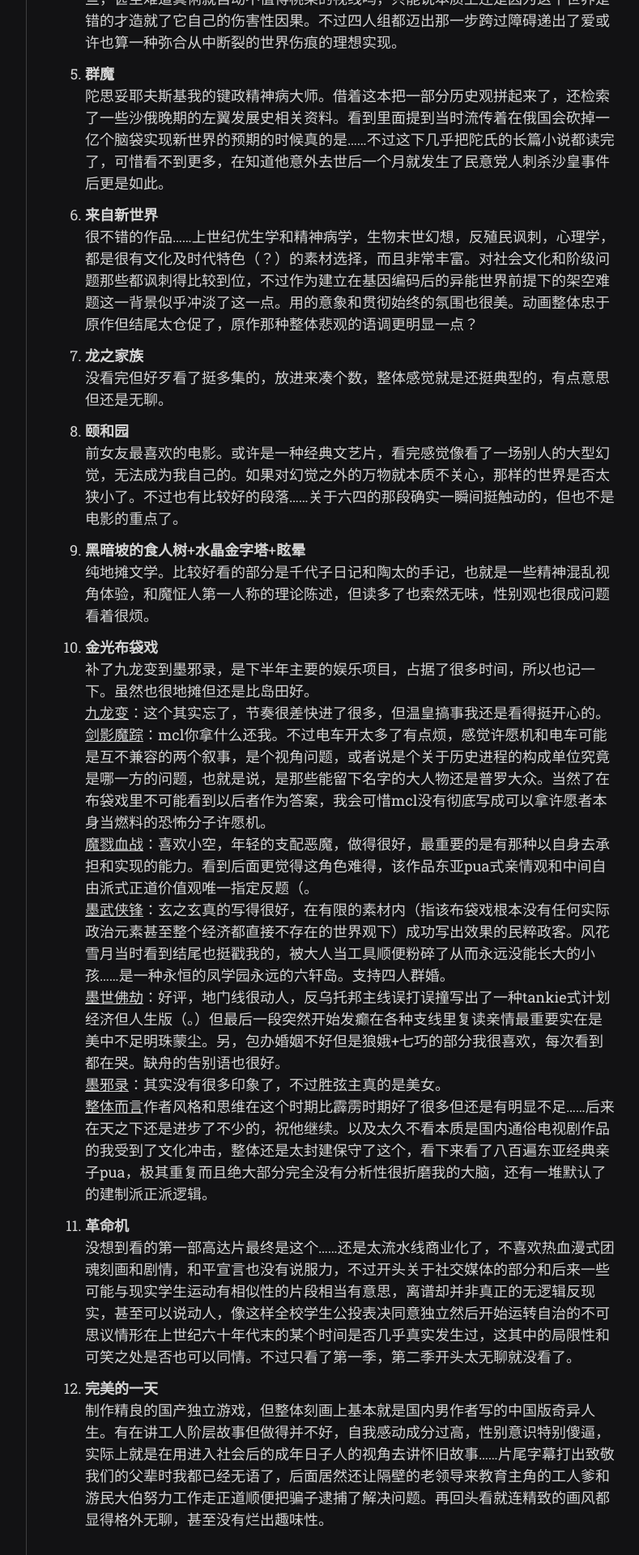
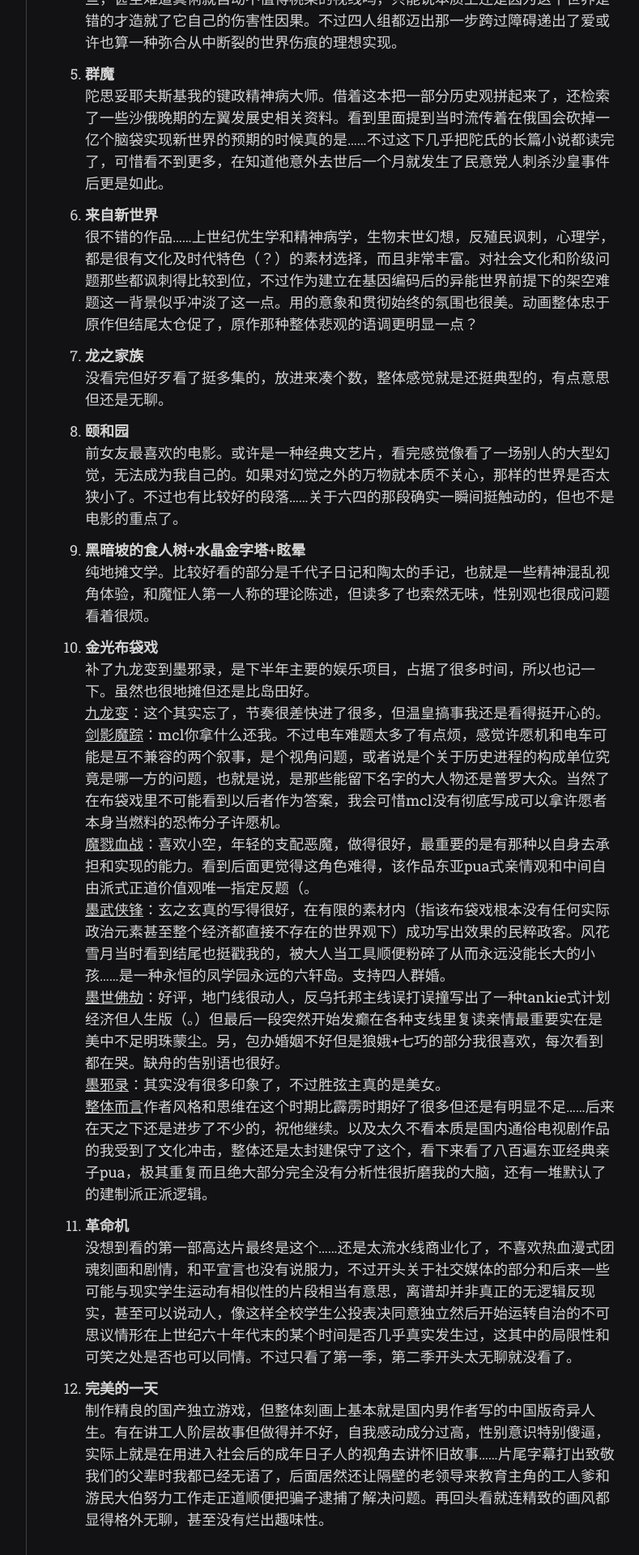
Before and after one commit to scatterdclouds/scatterdclouds.github.io, a Jekyll site: the page built from _posts/2022-12-31-bytheendof2022.md, in a window 1280 px wide. Shown: the part 998-2918 px from the top of the page at 81% size, without its empty margins (357-1146 px from the left). Built offline with Jekyll 4.4.1, drawn with Linux system fonts in a browser that asks for light colours; nearby versions of some CDN libraries; some web fonts are replaced; comment, search, counter and statistics services are not loaded.

Commit message:
Update 2022-12-31-bytheendof2022.md

```diff
--- a/_posts/2022-12-31-bytheendof2022.md
+++ b/_posts/2022-12-31-bytheendof2022.md
@@ -28,7 +28,7 @@ comments: true
 
 21. **黑暗坡的食人树**+**水晶金字塔**+**眩晕** <br/> 纯地摊文学。比较好看的部分是千代子日记和陶太的手记，也就是一些精神混乱视角体验，和魔怔人第一人称的理论陈述，但读多了也索然无味，性别观也很成问题看着很烦。
 
-22. **金光布袋戏** <br/> 补了九龙变到墨邪录，是下半年主要的娱乐项目，占据了很多时间，所以也记一下。虽然也很地摊但还是比岛田好。 <br/> <u>九龙变</u>：这个其实忘了，节奏很差快进了很多，但温皇搞事我还是看得挺开心的。 <br/> <u>剑影魔踪</u>：mcl你拿什么还我。不过电车开太多了有点烦，感觉许愿机和电车可能是互不兼容的两个叙事，是个视角问题，或者说是个关于历史进程的构成单位究竟是哪一方的问题，也就是说，是那些能留下名字的大人物还是普罗大众。当然了在布袋戏里不可能看到以后者作为答案，我会可惜mcl没有彻底写成可以拿许愿者本身当燃料的恐怖分子许愿机。 <br/> <u>魔戮血战</u>：喜欢小空，年轻的支配恶魔，做得很好，最重要的是有那种以自身去承担和实现的能力。看到后面更觉得这角色难得，该作品东亚pua式亲情观和中间自由派式正道价值观唯一指定反题（。 <br/> <u>墨武侠锋</u>：玄之玄真的写得很好，在有限的素材内（指该布袋戏根本没有任何实际政治元素甚至整个经济都直接不存在的世界观下）成功写出效果的民粹政客。风花雪月当时看到结尾也挺戳我的，被大人当工具顺便粉碎了从而永远没能长大的小孩……是一种永恒的凤学园永远的六轩岛。支持四人群婚。 <br/> <u>墨世佛劫</u>：好评，地门线很动人，反乌托邦主线误打误撞写出了一种tankie式计划经济但人生版（。）但最后一段突然开始发癫在各种支线里复读亲情最重要实在是美中不足明珠蒙尘。另，包办婚姻不好但是狼娥+七巧的部分我很喜欢，每次看到都在哭。缺舟的告别语也很好。 <br/> <u>墨邪录</u>：其实没有很多印象了，不过胜弦主真的是美女。 <br/> <u>整体而言</u>作者风格和思维在这个时期比霹雳时期好了很多但还是有明显不足……后来在天之下还是进步了不少的，祝他继续。以及太久不看本质是国内通俗电视剧作品的我受到了文化冲击，整体还是太封建保守了这个，看下来看了八百遍东亚经典亲子pua，极其重复而且绝大部分完全没有分析性很折磨我的大脑，还有一堆默认了的建制派正派逻辑。
+22. **金光布袋戏** <br/> 补了九龙变到墨邪录，是下半年主要的娱乐项目，占据了很多时间，所以也记一下。虽然也很地摊但还是比岛田好。 <br/> <u>九龙变</u>：这个其实忘了，节奏很差快进了很多，但温皇搞事我还是看得挺开心的。 <br/> <u>剑影魔踪</u>：mcl你拿什么还我。不过电车难题太多了有点烦，感觉许愿机和电车可能是互不兼容的两个叙事，是个视角问题，或者说是个关于历史进程的构成单位究竟是哪一方的问题，也就是说，是那些能留下名字的大人物还是普罗大众。当然了在布袋戏里不可能看到以后者作为答案，我会可惜mcl没有彻底写成可以拿许愿者本身当燃料的恐怖分子许愿机。 <br/> <u>魔戮血战</u>：喜欢小空，年轻的支配恶魔，做得很好，最重要的是有那种以自身去承担和实现的能力。看到后面更觉得这角色难得，该作品东亚pua式亲情观和中间自由派式正道价值观唯一指定反题（。 <br/> <u>墨武侠锋</u>：玄之玄真的写得很好，在有限的素材内（指该布袋戏根本没有任何实际政治元素甚至整个经济都直接不存在的世界观下）成功写出效果的民粹政客。风花雪月当时看到结尾也挺戳我的，被大人当工具顺便粉碎了从而永远没能长大的小孩……是一种永恒的凤学园永远的六轩岛。支持四人群婚。 <br/> <u>墨世佛劫</u>：好评，地门线很动人，反乌托邦主线误打误撞写出了一种tankie式计划经济但人生版（。）但最后一段突然开始发癫在各种支线里复读亲情最重要实在是美中不足明珠蒙尘。另，包办婚姻不好但是狼娥+七巧的部分我很喜欢，每次看到都在哭。缺舟的告别语也很好。 <br/> <u>墨邪录</u>：其实没有很多印象了，不过胜弦主真的是美女。 <br/> <u>整体而言</u>作者风格和思维在这个时期比霹雳时期好了很多但还是有明显不足……后来在天之下还是进步了不少的，祝他继续。以及太久不看本质是国内通俗电视剧作品的我受到了文化冲击，整体还是太封建保守了这个，看下来看了八百遍东亚经典亲子pua，极其重复而且绝大部分完全没有分析性很折磨我的大脑，还有一堆默认了的建制派正派逻辑。
 
 23. **革命机** <br/> 没想到看的第一部高达片最终是这个……还是太流水线商业化了，不喜欢热血漫式团魂刻画和剧情，和平宣言也没有说服力，不过开头关于社交媒体的部分和后来一些可能与现实学生运动有相似性的片段相当有意思，离谱却并非真正的无逻辑反现实，甚至可以说动人，像这样全校学生公投表决同意独立然后开始运转自治的不可思议情形在上世纪六十年代末的某个时间是否几乎真实发生过，这其中的局限性和可笑之处是否也可以同情。不过只看了第一季，第二季开头太无聊就没看了。
 
```
